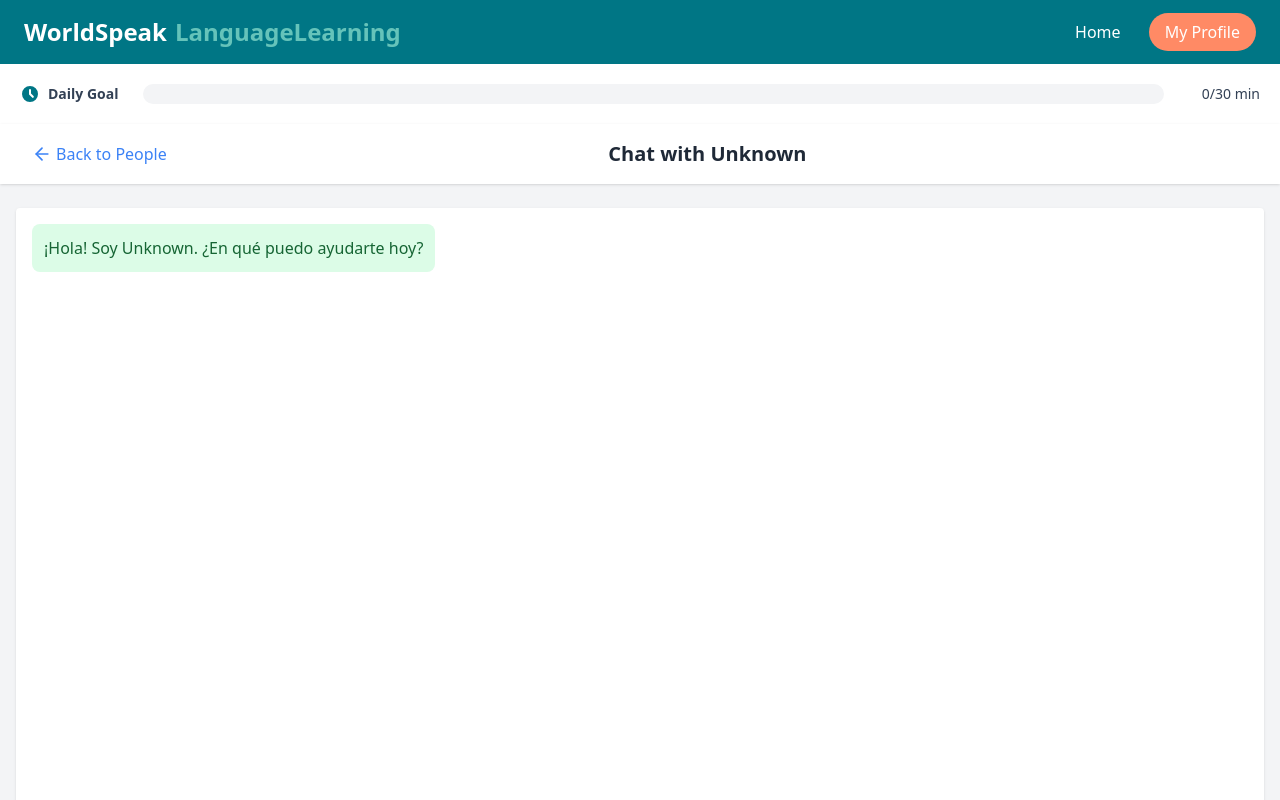
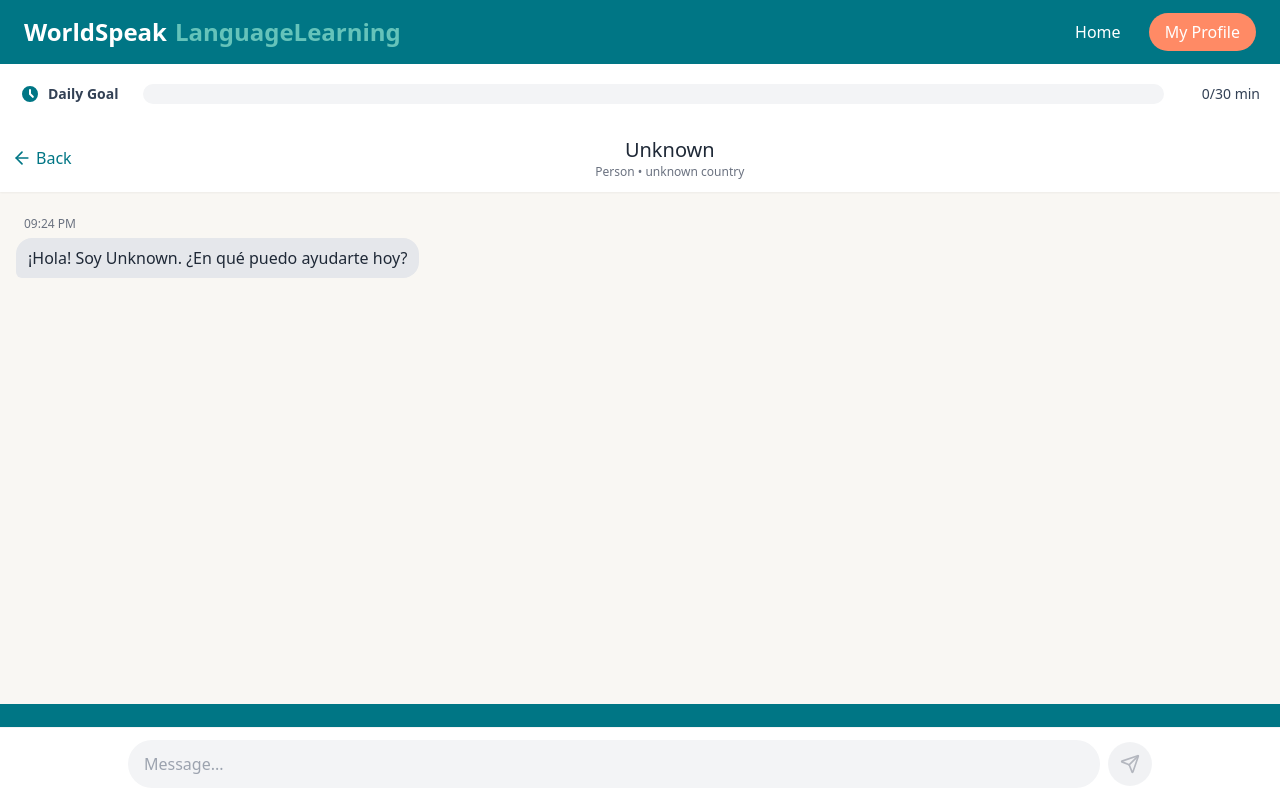
Before and after one commit to Alyosha-Cole/WORLD-SPEAK, a SvelteKit app in the folder frontend/: page /country/1/people/1/chat in a window 1280 px wide. Shown: the top 800 px of the page. Built offline with nearby package versions, Linux system fonts and the light colour scheme.

Commit message:
improved chat appearance

```diff
--- a/frontend/src/routes/country/[code]/people/[personId]/chat/+page.svelte
+++ b/frontend/src/routes/country/[code]/people/[personId]/chat/+page.svelte
@@ -2,8 +2,8 @@
     import { page } from '$app/stores';
     import { allCountries } from '$lib/countries/index.js';
     import { getPeopleForCountry, getDefaultPeople } from '$lib/data/peopleData.js';
-    import { ArrowLeft, Send } from 'lucide-svelte';
-    import { onMount } from 'svelte';
+    import { ArrowLeft, Send, ChevronsDown } from 'lucide-svelte';
+    import { onMount, afterUpdate } from 'svelte';
 
     // Get country code and person ID from URL
     const countryCode = $page.params.code;
@@ -55,6 +55,11 @@
     let userInput = '';
     let chatContainer;
     let isLoading = false;
+    let inputHeight = 66; // Approximate height of input bar (px)
+    let showScrollButton = false;
+    let userHasScrolled = false;
+    let lastReadMessageIndex = 0;
+    let unreadCount = 0;
 
     // Load chat history from localStorage
     onMount(() => {
@@ -62,6 +67,7 @@
       const savedMessages = localStorage.getItem(storageKey);
       if (savedMessages) {
         messages = JSON.parse(savedMessages);
+        lastReadMessageIndex = messages.length - 1;
       }
 
       if (messages.length === 0) {
@@ -79,7 +85,57 @@
           content: welcomeMessage
         }];
       }
+
+      // Update the input height for padding calculations
+      const inputBar = document.getElementById('message-input-bar');
+      if (inputBar) {
+        inputHeight = inputBar.offsetHeight;
+        updatePadding();
+      }
+
+      // Add scroll event listener to detect when user scrolls up
+      if (chatContainer) {
+        chatContainer.addEventListener('scroll', handleScroll);
+      }
+
+      // Initial scroll to bottom
+      setTimeout(() => {
+        scrollToBottom(false);
+      }, 100);
     });
+
+    // Handle scroll events
+    function handleScroll() {
+      if (!chatContainer) return;
+
+      const { scrollTop, scrollHeight, clientHeight } = chatContainer;
+      const distanceFromBottom = scrollHeight - scrollTop - clientHeight;
+
+      // Use a larger threshold to determine "at bottom"
+      const isAtBottom = distanceFromBottom < 100;
+
+      // Update userHasScrolled flag
+      userHasScrolled = !isAtBottom;
+
+      // Show scroll button when not at bottom
+      showScrollButton = !isAtBottom;
+
+      // If user scrolls to bottom, mark all messages as read
+      if (isAtBottom) {
+        lastReadMessageIndex = messages.length - 1;
+        unreadCount = 0;
+      } else {
+        // Calculate unread messages
+        unreadCount = messages.length - lastReadMessageIndex - 1;
+      }
+    }
+
+    // Update padding when inputHeight changes
+    function updatePadding() {
+      if (chatContainer) {
+        chatContainer.style.paddingBottom = `${inputHeight + 16}px`; // Add extra padding
+      }
+    }
 
     // Save messages to localStorage
     $: {
@@ -87,6 +143,45 @@
         const storageKey = `chat_${countryCode}_${personId}`;
         localStorage.setItem(storageKey, JSON.stringify(messages));
       }
+    }
+
+    // Track unread messages
+    $: {
+      if (messages.length > lastReadMessageIndex + 1 && userHasScrolled) {
+        unreadCount = messages.length - lastReadMessageIndex - 1;
+      }
+    }
+
+    // Auto-scroll to bottom when messages change
+    $: if (messages && chatContainer && messages.length > 0) {
+      // Get the last message
+      const lastMessage = messages[messages.length - 1];
+
+      // Auto-scroll for user messages or when not scrolled up
+      if (lastMessage.role === 'user' || !userHasScrolled) {
+        scrollToBottom(true);
+      }
+    }
+
+    function scrollToBottom(animated = true) {
+      if (!chatContainer) return;
+
+      // Delay scrolling to ensure DOM is updated
+      setTimeout(() => {
+        if (animated) {
+          chatContainer.scrollTo({
+            top: chatContainer.scrollHeight,
+            behavior: 'smooth'
+          });
+        } else {
+          chatContainer.scrollTop = chatContainer.scrollHeight;
+        }
+
+        // Reset flags
+        userHasScrolled = false;
+        lastReadMessageIndex = messages.length - 1;
+        unreadCount = 0;
+      }, 50);
     }
 
     // Handle form submission
@@ -98,6 +193,9 @@
       const currentInput = userInput;
       userInput = '';
       isLoading = true;
+
+      // Reset scroll flag to ensure scrolling happens
+      userHasScrolled = false;
 
       try {
         // Call the backend API with person info and language
@@ -134,11 +232,15 @@
       }
     }
 
-    // Auto-scroll to bottom when messages change
-    $: if (messages && chatContainer) {
-      setTimeout(() => {
-        chatContainer.scrollTop = chatContainer.scrollHeight;
-      }, 0);
+    // Return true if this message is from the same sender as the previous message
+    function isContinuation(index) {
+      if (index === 0) return false;
+      return messages[index].role === messages[index - 1].role;
+    }
+
+    // Format timestamp (we'll use a placeholder for demo purposes)
+    function getMessageTime() {
+      return new Date().toLocaleTimeString([], { hour: '2-digit', minute: '2-digit' });
     }
   </script>
 
@@ -146,76 +248,102 @@
     <title>Chat with {person.name}</title>
   </svelte:head>
 
-  <div class="bg-gray-100 min-h-screen flex flex-col">
-    <!-- Header -->
-    <header class="bg-white shadow p-4">
-      <div class="container mx-auto px-4">
+  <div class="relative h-full flex flex-col">
+    <!-- Header with person info -->
+    <header class="sticky top-0 z-20 bg-white shadow-sm p-3">
       <div class="flex items-center">
-          <a href="/country/{countryCode}/people" class="text-primary hover:underline flex items-center">
+        <a href="/country/{countryCode}/people" class="text-[#007685] hover:text-[#65C3BA] flex items-center">
           <ArrowLeft class="h-5 w-5 mr-1" />
-            Back to People
+          <span class="hidden md:inline">Back</span>
         </a>
-          <h1 class="text-xl font-bold text-gray-800 mx-auto">
-            Chat with {person.name}
+        <div class="flex-grow flex flex-col items-center">
+          <h1 class="text-xl font-medium text-gray-800">
+            {person.name}
           </h1>
+          <p class="text-xs text-gray-500">{person.occupation} • {enhancedPerson.location}</p>
         </div>
       </div>
     </header>
 
-    <!-- Main Chat Container -->
-    <main class="flex-grow container mx-auto px-4 py-6 flex flex-col">
-      <!-- Chat Messages Container -->
+    <!-- Messages container - Takes full height with scrolling -->
     <div
       bind:this={chatContainer}
-        class="bg-white shadow rounded p-4 flex-grow overflow-y-auto mb-4 space-y-4"
+      class="flex-grow overflow-y-auto px-4 py-4"
     >
-        {#each messages as msg}
-          <div class="mb-4 flex {msg.role === 'user' ? 'justify-end' : 'justify-start'}">
-            <div class="max-w-xs md:max-w-md p-3 rounded-lg {
-              msg.role === 'user' ? 'bg-blue-100 text-blue-800' :
-              msg.role === 'assistant' ? 'bg-green-100 text-green-800' :
-              'bg-gray-100 text-gray-800'
-            }">
+      <div class="flex flex-col space-y-1">
+        {#each messages as msg, i}
+          <div class="flex flex-col {msg.role === 'user' ? 'items-end' : 'items-start'} relative">
+            <!-- Show timestamp above the first message in a sequence -->
+            {#if !isContinuation(i)}
+              <div class="text-xs text-gray-500 mx-2 mb-1 mt-2">{getMessageTime()}</div>
+            {/if}
+
+            <!-- Message bubble -->
+            <div class="message-bubble max-w-xs md:max-w-md px-3 py-2 rounded-2xl
+              {msg.role === 'user'
+                ? 'bg-blue-500 text-white'
+                : msg.role === 'assistant'
+                  ? 'bg-gray-200 text-gray-800'
+                  : 'bg-red-100 text-red-800'
+              }
+              {!isContinuation(i) && msg.role === 'user' ? 'rounded-br-md' : ''}
+              {!isContinuation(i) && msg.role === 'assistant' ? 'rounded-bl-md' : ''}
+              {isContinuation(i) ? 'my-0.5' : 'mt-0.5'}
+            ">
               {msg.content}
             </div>
           </div>
         {/each}
 
+        <!-- Typing indicator positioned below the last message -->
         {#if isLoading}
-          <div class="flex justify-start">
-            <div class="max-w-xs md:max-w-md p-3 rounded-lg bg-green-100 text-green-800">
-              <div class="flex space-x-2">
-                <div class="w-3 h-3 rounded-full bg-green-500 animate-bounce"></div>
-                <div class="w-3 h-3 rounded-full bg-green-500 animate-bounce" style="animation-delay: 0.2s"></div>
-                <div class="w-3 h-3 rounded-full bg-green-500 animate-bounce" style="animation-delay: 0.4s"></div>
+          <div class="flex items-start mt-2">
+            <div class="bg-gray-200 px-4 py-2 rounded-2xl rounded-bl-md">
+              <div class="flex space-x-1">
+                <div class="w-2 h-2 rounded-full bg-gray-400 animate-bounce"></div>
+                <div class="w-2 h-2 rounded-full bg-gray-400 animate-bounce" style="animation-delay: 0.2s"></div>
+                <div class="w-2 h-2 rounded-full bg-gray-400 animate-bounce" style="animation-delay: 0.4s"></div>
               </div>
             </div>
           </div>
         {/if}
       </div>
+    </div>
 
-      <!-- Message Input Section -->
-      <div class="bg-white shadow rounded p-4">
-        <form on:submit|preventDefault={handleSubmit}>
-          <div class="flex">
+    <!-- Scroll to bottom button - Show when not at bottom -->
+    <button
+      on:click={() => scrollToBottom(true)}
+      class="fixed right-4 bottom-20 z-10 bg-[#007685] text-white rounded-full p-3 shadow-lg hover:bg-[#65C3BA] transition-colors {showScrollButton ? 'visible' : 'invisible'}"
+      aria-label="Scroll to bottom"
+    >
+      <ChevronsDown class="h-6 w-6" />
+      {#if unreadCount > 0}
+        <span class="absolute -top-2 -right-2 bg-red-500 text-white text-xs font-bold rounded-full h-5 w-5 flex items-center justify-center">
+          {unreadCount}
+        </span>
+      {/if}
+    </button>
+
+    <!-- Message input bar - Fixed at bottom of screen -->
+    <div id="message-input-bar" class="fixed bottom-0 left-0 right-0 bg-white border-t border-gray-100 p-3 z-10 shadow-md">
+      <div class="container mx-auto max-w-screen-lg">
+        <form on:submit|preventDefault={handleSubmit} class="flex items-center">
           <input
             bind:value={userInput}
             type="text"
-              class="flex-grow px-3 py-2 border border-gray-300 rounded-l focus:outline-none focus:ring-1 focus:ring-blue-500"
-              placeholder="Write something in English..."
+            class="flex-grow px-4 py-3 bg-gray-100 border-none rounded-full focus:outline-none focus:ring-1 focus:ring-[#007685]"
+            placeholder="Message..."
             required
             disabled={isLoading}
           />
           <button
             type="submit"
-              class="bg-green-500 text-white px-4 py-2 rounded-r hover:bg-green-600 focus:outline-none focus:ring-1 focus:ring-green-500 flex items-center disabled:bg-green-300"
-              disabled={isLoading}
+            class="ml-2 p-3 rounded-full {userInput.trim() ? 'bg-[#007685] text-white' : 'bg-gray-200 text-gray-500'} flex items-center justify-center focus:outline-none disabled:opacity-50 transition-colors"
+            disabled={isLoading || !userInput.trim()}
           >
-              <Send class="h-4 w-4 mr-1" />
-              Send
+            <Send class="h-5 w-5" />
           </button>
-          </div>
         </form>
       </div>
-    </main>
     </div>
+  </div>
```
Lines whose indentation alone changed are shown as unchanged.
